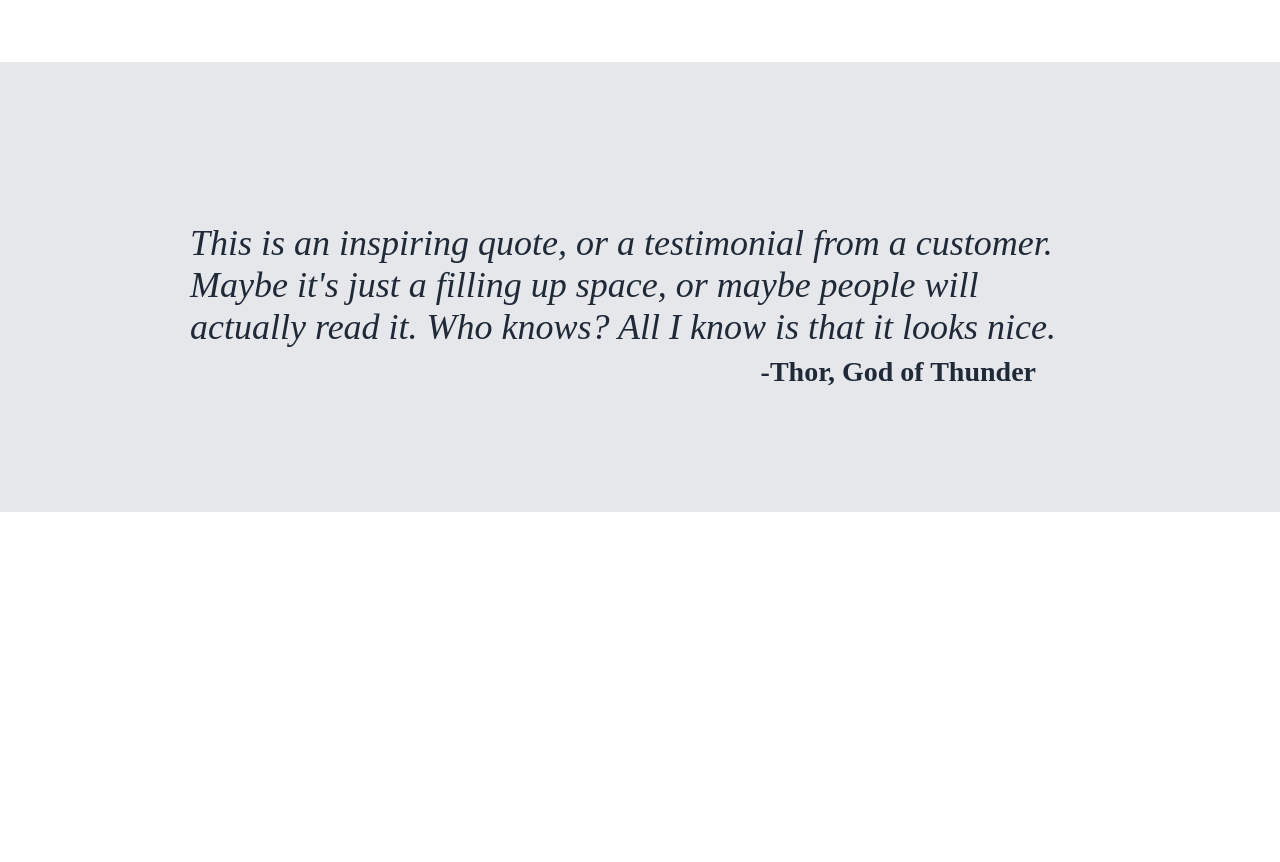
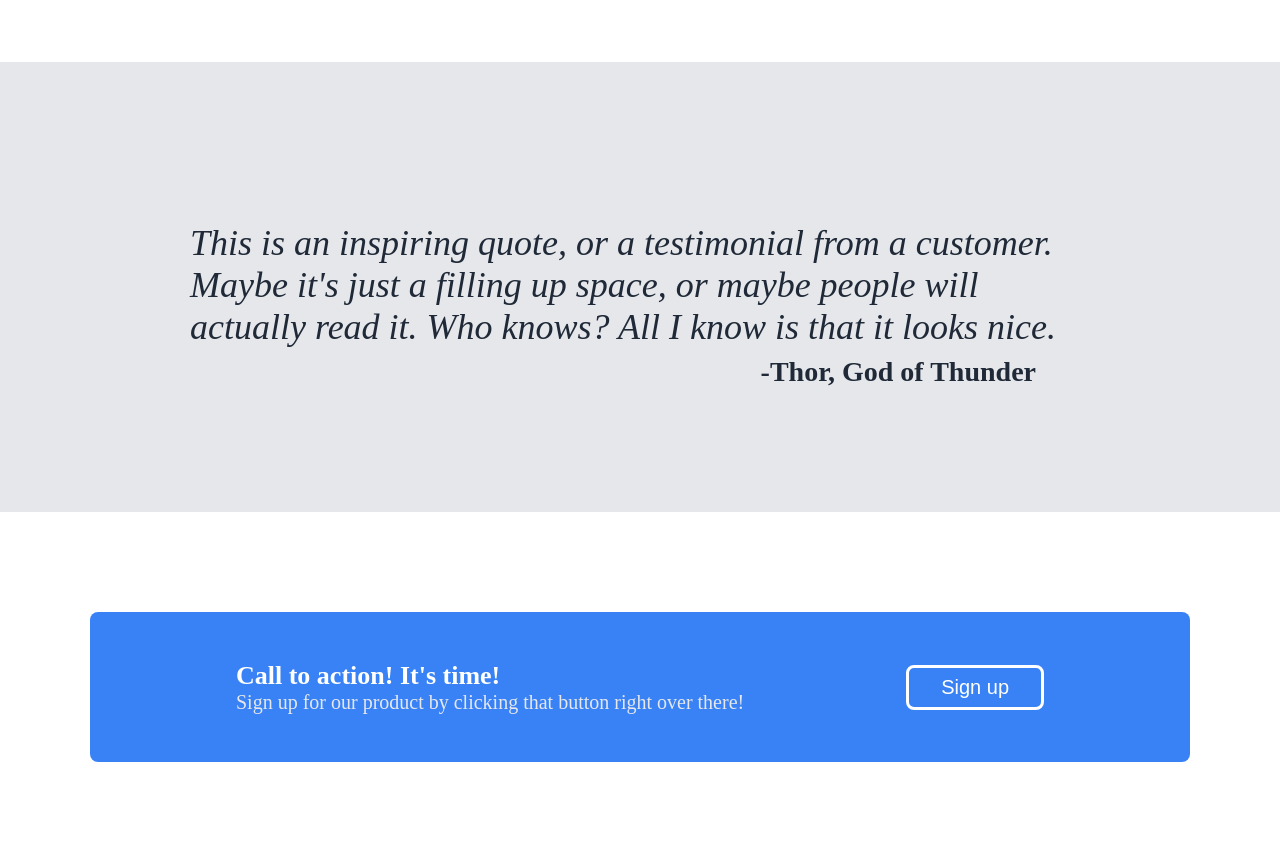
Before and after one commit to binhquocnguyen/odin-landing-page, a plain HTML site: page index.html in a window 1280 px wide. Shown: the part 1038-1900 px from the top of the page. Before the commit the page ends 1550 px from the top, so only its background shows below. Drawn offline with Linux system fonts and the light colour scheme.

Commit message:
feat: Create and Style call to action

```diff
--- a/index.html
+++ b/index.html
@@ -66,5 +66,16 @@
         </div>
     </div>
 
+    <!-- Call to Action -->
+    <div class="action-container">
+        <div class="action">
+            <div class="action-text">
+                <h6>Call to action! It's time!</h6>
+                <p>Sign up for our product by clicking that button right over there!</p>
+            </div>
+
+            <button type="button">Sign up</button>
+        </div>
+    </div>
 </body>
 </html>
--- a/style.css
+++ b/style.css
@@ -169,3 +169,42 @@
     font-weight: bold;
     margin-right: 54px;
 }
+
+/* Call to Action's styling */
+.action-container {
+    background-color: #fff;
+    display: flex;
+    justify-content: center;
+    align-items: center;
+    height: 350px;
+}
+
+.action {
+    display: flex;
+    width: 1100px;
+    height: 150px;
+    justify-content: space-evenly;
+    align-items: center;
+    gap: 16px;
+    background-color: #3882f6;
+    border-radius: 8px;
+}
+
+.action-text h6 {
+    color: #fff;
+    font-size: 26px;
+}
+
+.action-text p {
+    color: #e5e7eb;
+    font-size: 20px;
+}
+
+.action button {
+    background-color: #3882f6;
+    padding: 8px 32px;
+    font-size: 20px;
+    color: #fff;
+    border: 3px solid #fff;
+    border-radius: 8px;
+}
```
